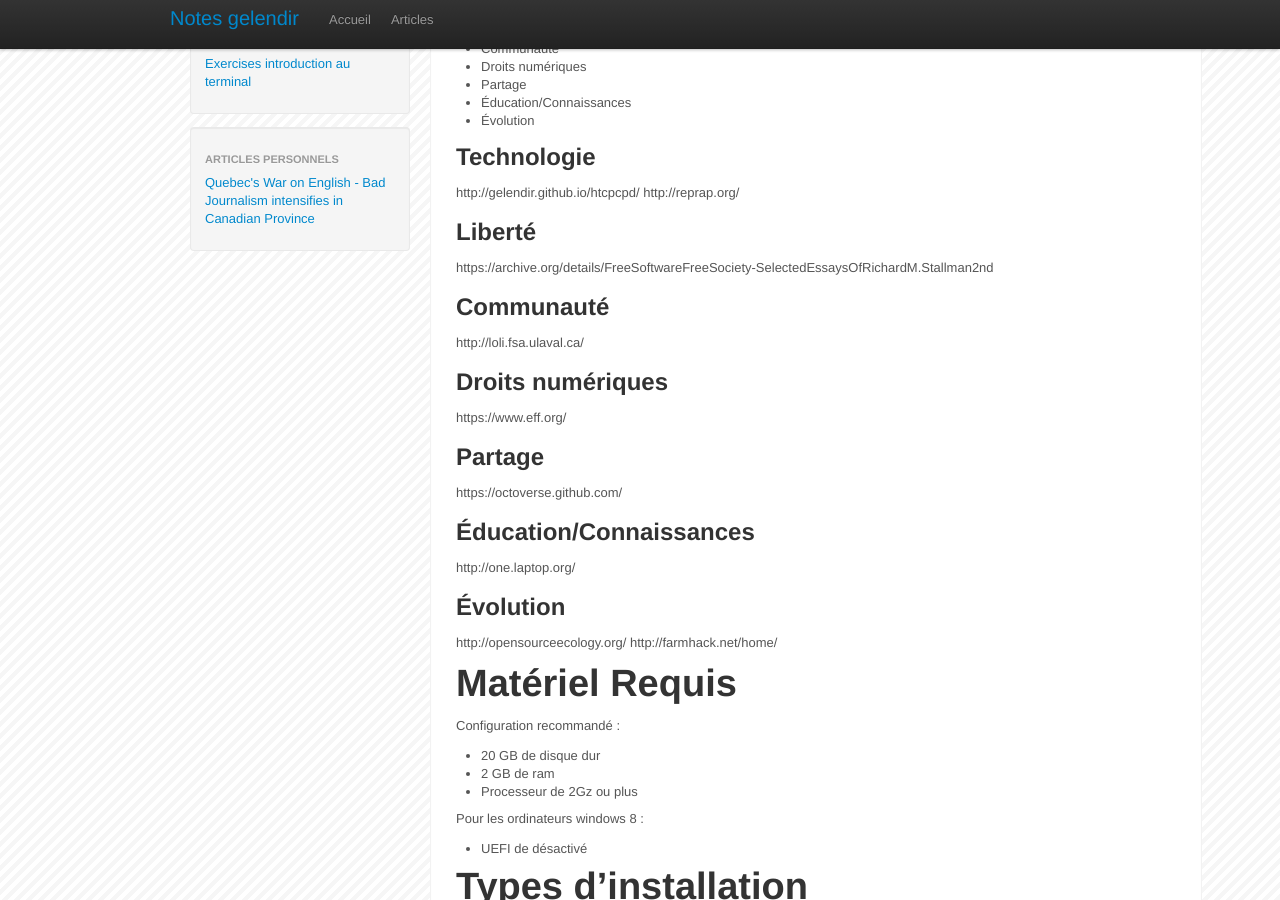
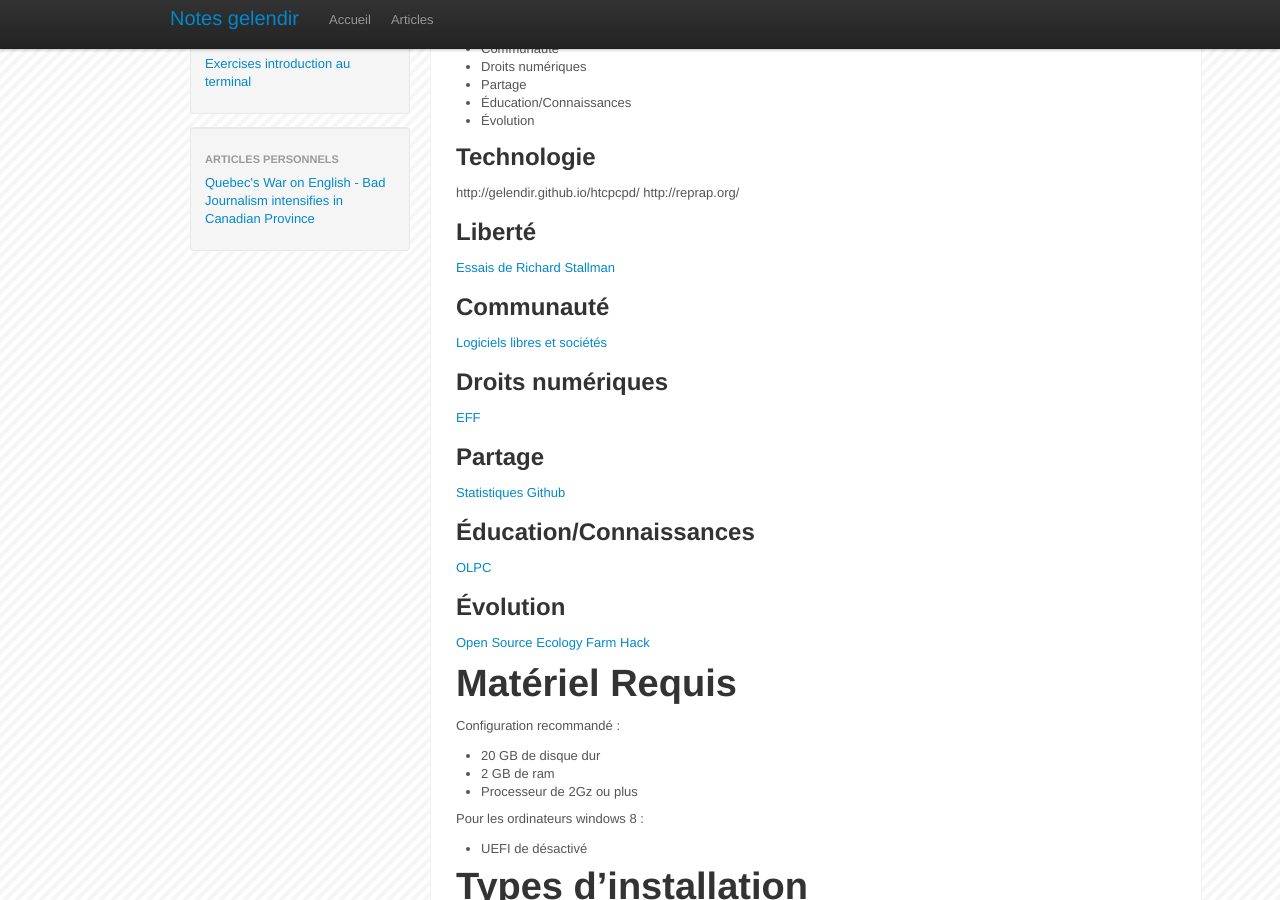
Before and after one commit to gelendir/gelendir.github.com, a Jekyll site: the page built from _posts/2014-10-18-ubuntu-cours-1.md, in a window 1280 px wide and 900 px high, scrolled down 424 px. Built offline with Jekyll 4.4.1, drawn with Linux system fonts in a browser that asks for light colours.

Commit message:
fix links

```diff
--- a/_posts/2014-10-18-ubuntu-cours-1.md
+++ b/_posts/2014-10-18-ubuntu-cours-1.md
@@ -41,33 +41,33 @@ http://reprap.org/
 Liberté
 -------
 
-https://archive.org/details/FreeSoftwareFreeSociety-SelectedEssaysOfRichardM.Stallman2nd
+[Essais de Richard Stallman](https://archive.org/details/FreeSoftwareFreeSociety-SelectedEssaysOfRichardM.Stallman2nd)
 
 Communauté
 ----------
 
-http://loli.fsa.ulaval.ca/
+[Logiciels libres et sociétés](http://loli.fsa.ulaval.ca/)
 
 Droits numériques
 -----------------
 
-https://www.eff.org/
+[EFF](https://www.eff.org/)
 
 Partage
 -------
 
-https://octoverse.github.com/
+[Statistiques Github](https://octoverse.github.com/)
 
 Éducation/Connaissances
 -----------------------
 
-http://one.laptop.org/
+[OLPC](http://one.laptop.org/)
 
 Évolution
 ---------
 
-http://opensourceecology.org/
-http://farmhack.net/home/
+[Open Source Ecology](http://opensourceecology.org/)
+[Farm Hack](http://farmhack.net/home/)
 
 Matériel Requis
 ===============
```
